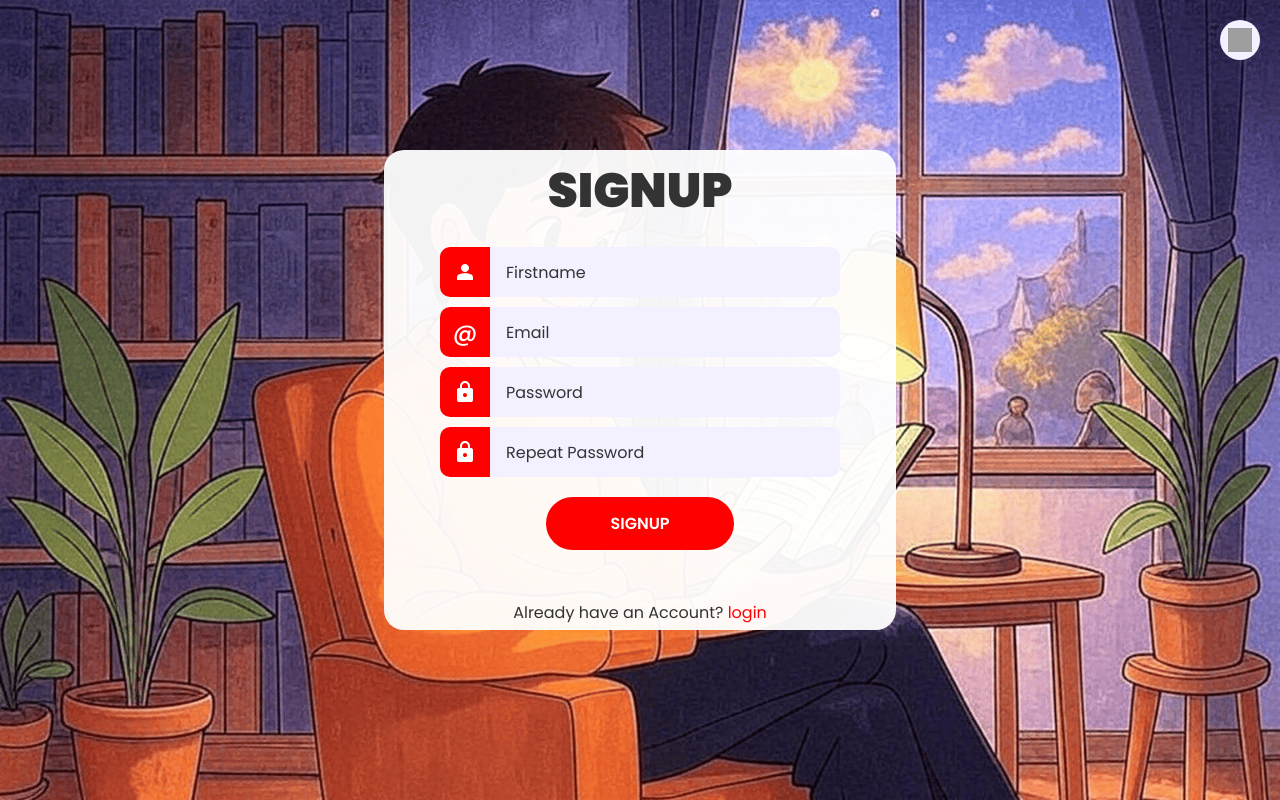
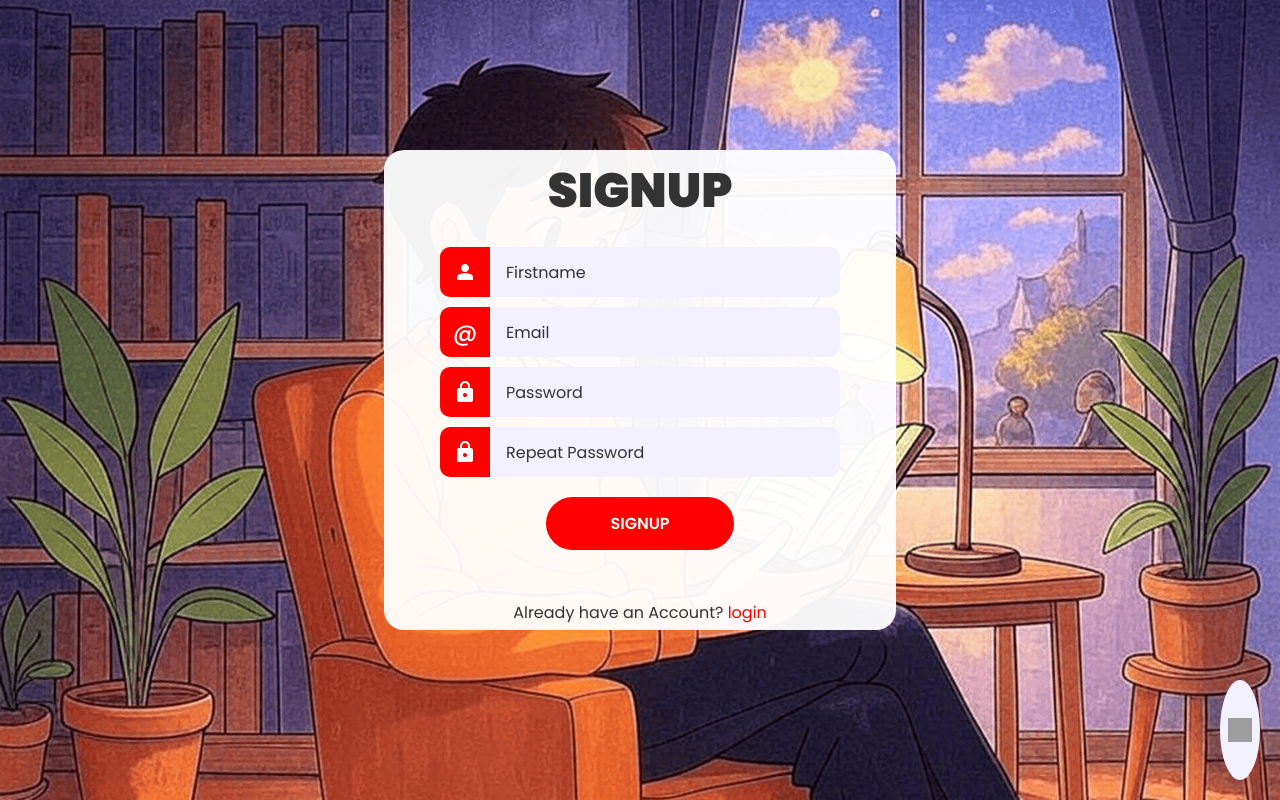
Before and after one commit to uopSETAPTeam3b/BookingApp, a FastAPI app: template template/signup.html in a window 1280 px wide. Run offline with FastAPI, Linux system fonts and the light colour scheme; the template is opened without the code that fills it, so the values that code supplies are empty; grey boxes are pictures that could not be loaded.

Commit message:
Update darkmode.css

```diff
--- a/static/darkmode.css
+++ b/static/darkmode.css
@@ -1,6 +1,6 @@
 
 #theme-switch {
-    height: 40px;
+    height: 100px;
     width: 40px;
     padding: 0;
     border: none;
@@ -10,7 +10,7 @@
     justify-content: center;
     align-items: center;
     position: fixed;
-    top: 20px;
+    bottom: 20px;
     right: 20px;
     cursor: pointer;
   }
```
